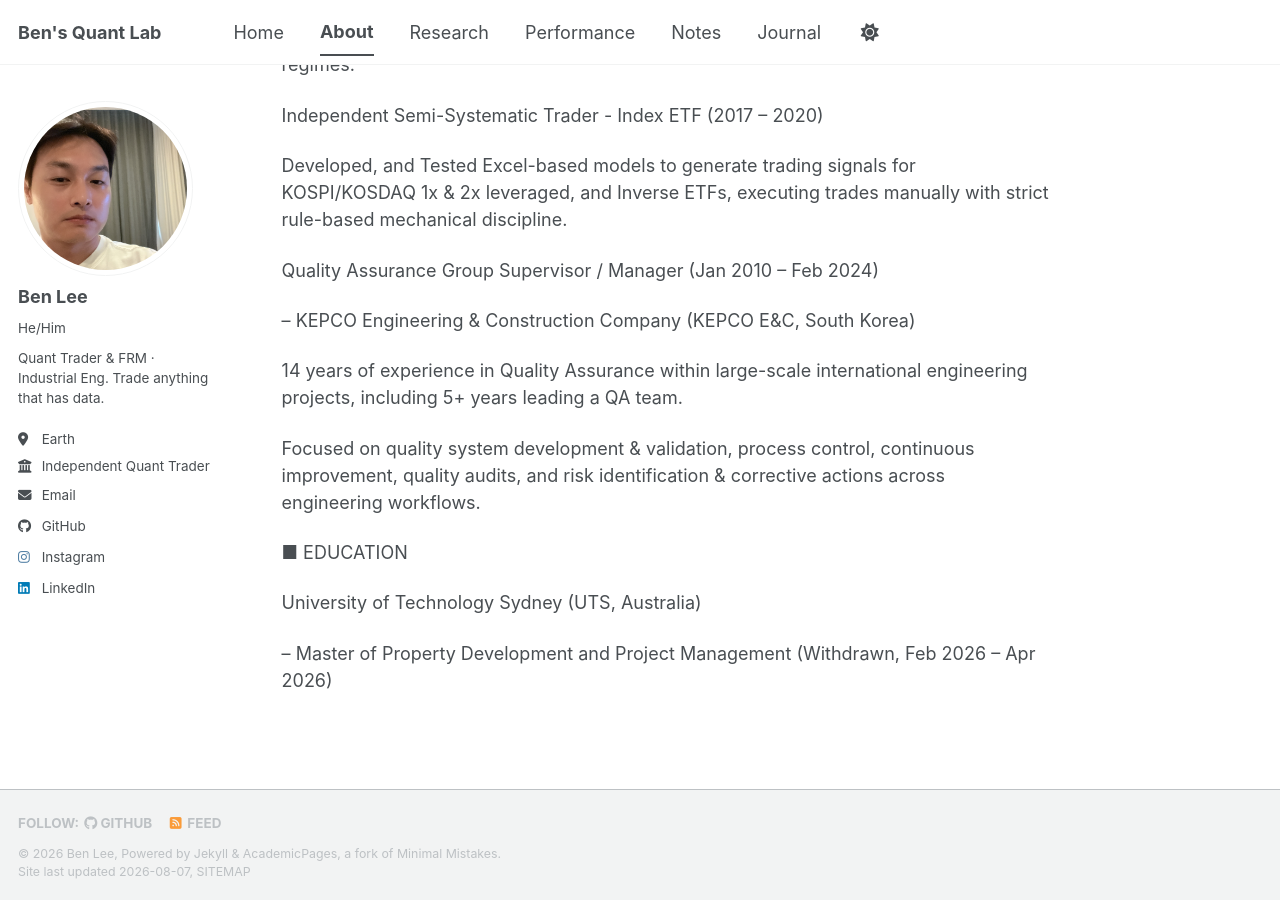
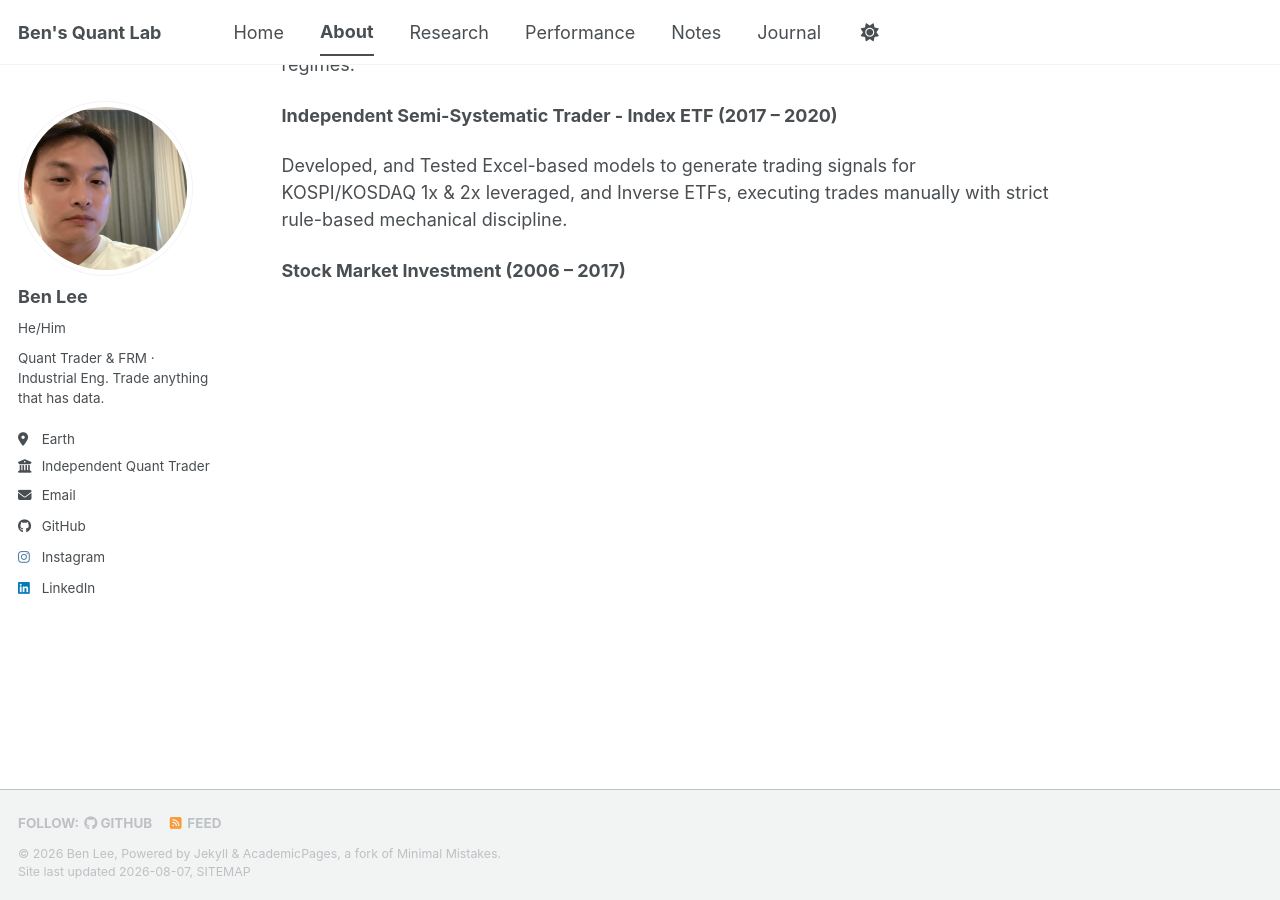
Before and after one commit to leebh1119/leebh1119.github.io, a Jekyll site: the page built from _pages/about.md, in a window 1280 px wide and 900 px high, scrolled down 927 px. Built offline with Jekyll 4.4.1, drawn with Linux system fonts in a browser that asks for light colours; a style sheet for code colours, icons or effects is not loaded.

Commit message:
updated About pages

```diff
--- a/_pages/about.md
+++ b/_pages/about.md
@@ -4,16 +4,16 @@ permalink: /about/
 author_profile: true
 ---
 
-■ SUMMARY
+**■ SUMMARY**
 
   Disciplined and self-directed Independent Quantitative Trader with 6+ years of continuous live P&L experience leveraging creative strategy generation and self-taught algorithmic system development, testing, and live execution. Proven track record of managing a portfolio of 25 trading systems across Korean and U.S. index futures markets, generating consistent risk-adjusted returns.
 
   Former Quality Assurance Group Supervisor at KEPCO Engineering & Construction Company (KEPCO E&C) in South Korea, bringing a strong foundation in systems engineering, process validation, statistical analysis, risk management, and project management.
 
 
-■ PROFESSIONAL EXPERIENCE
+**■ PROFESSIONAL EXPERIENCE**
 
-Independent Quantitative Trader (Jan 2020 – Present)
+**Independent Quantitative Trader (Jan 2020 – Present)**
 
 Design, test and optimise straightforward yet robust logic for 25 proprietary intraday trading systems, implementing primarily trend-following with selective mean-reversion elements to capture short-term market inefficiencies.
 
@@ -24,21 +24,9 @@ Implement dynamic risk management using volatility-adjusted leverage and anti-Ma
 Researched and evaluated thousands of trading concepts, focusing on statistical edge, portfolio diversification, and adaptability across multiple markets, timeframes, and market regimes.
 
 
-Independent Semi-Systematic Trader - Index ETF (2017 – 2020)
+**Independent Semi-Systematic Trader - Index ETF (2017 – 2020)**
 
 Developed, and Tested Excel-based models to generate trading signals for KOSPI/KOSDAQ 1x & 2x leveraged, and Inverse ETFs, executing trades manually with strict rule-based mechanical discipline.
 
 
-Quality Assurance Group Supervisor / Manager (Jan 2010 – Feb 2024)
-
-– KEPCO Engineering & Construction Company (KEPCO E&C, South Korea)
-
-14 years of experience in Quality Assurance within large-scale international engineering projects, including 5+ years leading a QA team.
-
-Focused on quality system development & validation, process control, continuous improvement, quality audits, and risk identification & corrective actions across engineering workflows.
-
-■ EDUCATION
-
-University of Technology Sydney (UTS, Australia)
-
-– Master of Property Development and Project Management (Withdrawn, Feb 2026 – Apr 2026)
+**Stock Market Investment (2006 – 2017)**
```
